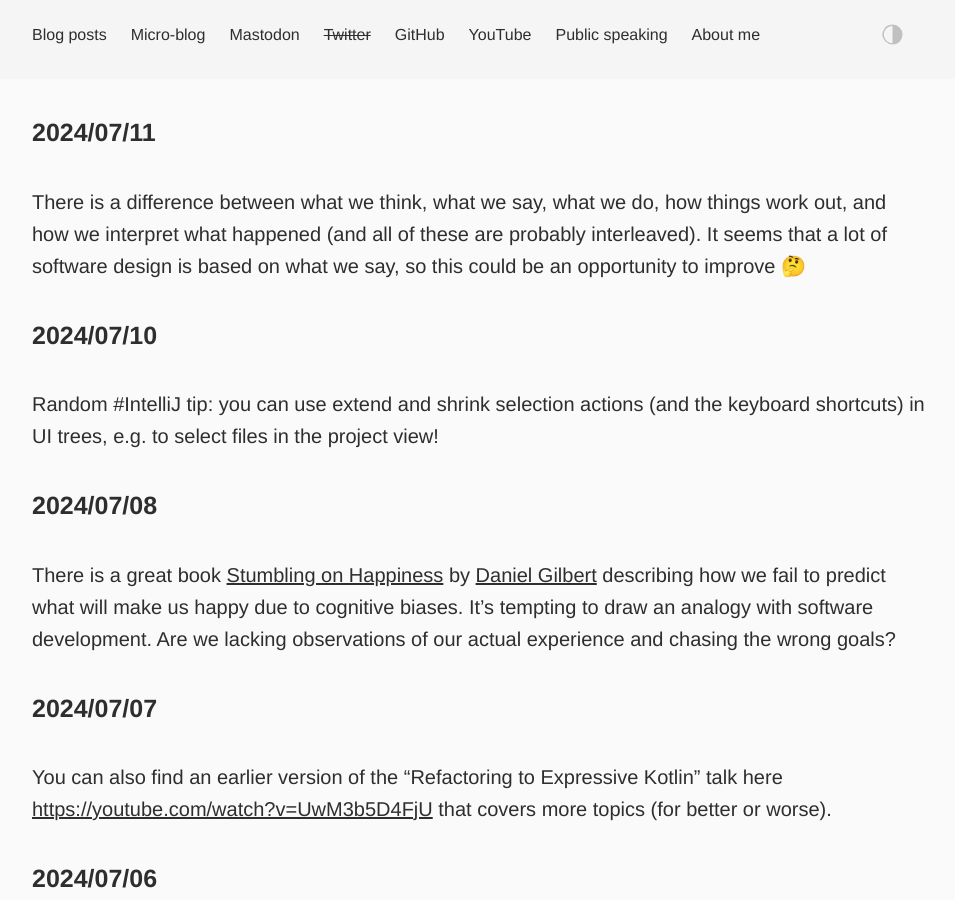
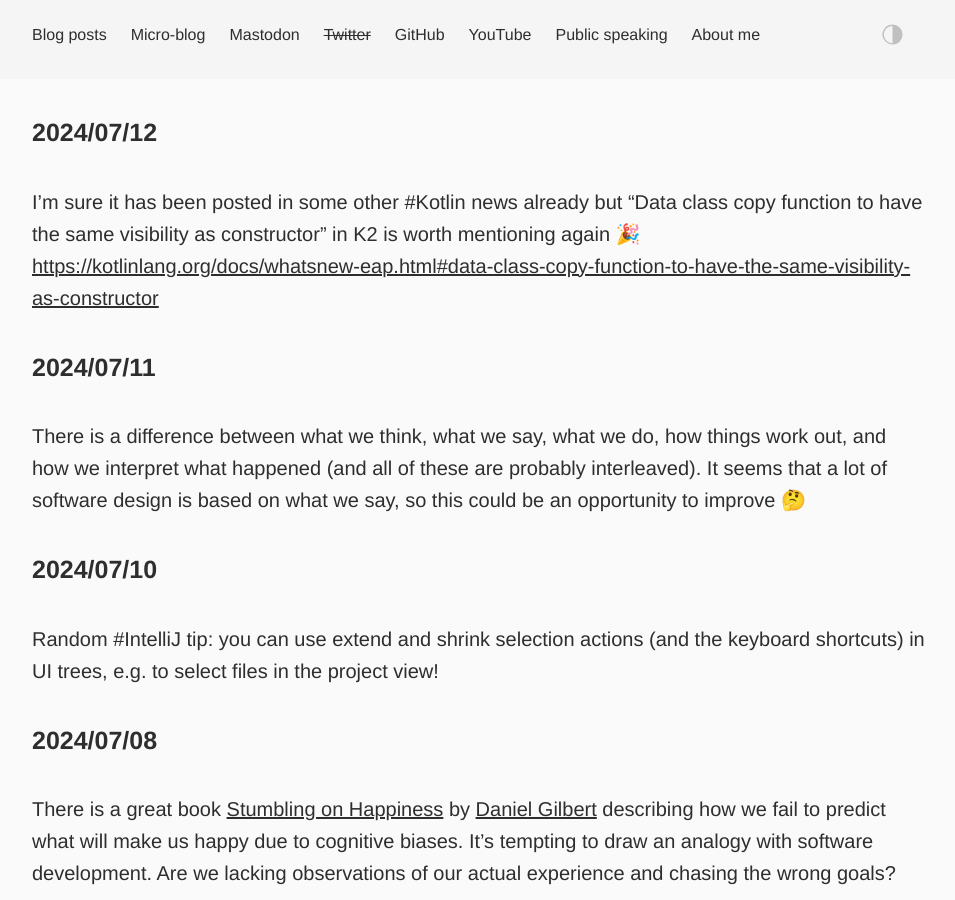
Before and after one commit to dkandalov/dkandalov.github.io, a Jekyll site: the page built from micro-blog.md, in a window 1280 px wide and 900 px high. Shown: the whole window, without its empty margins (160-1115 px from the left). Built offline with Jekyll 4.4.1, drawn with Linux system fonts in a browser that asks for light colours.

Commit message:
updated micro-blog

```diff
--- a/micro-blog.md
+++ b/micro-blog.md
@@ -2,6 +2,9 @@
 layout: post
 permalink: /micro-blog/
 ---
+
+#### 2024/07/12
+I'm sure it has been posted in some other #Kotlin news already but "Data class copy function to have the same visibility as constructor" in K2 is worth mentioning again 🎉 <https://kotlinlang.org/docs/whatsnew-eap.html#data-class-copy-function-to-have-the-same-visibility-as-constructor>
 
 #### 2024/07/11
 There is a difference between what we think, what we say, what we do, how things work out, and how we interpret what happened (and all of these are probably interleaved). It seems that a lot of software design is based on what we say, so this could be an opportunity to improve 🤔
```
